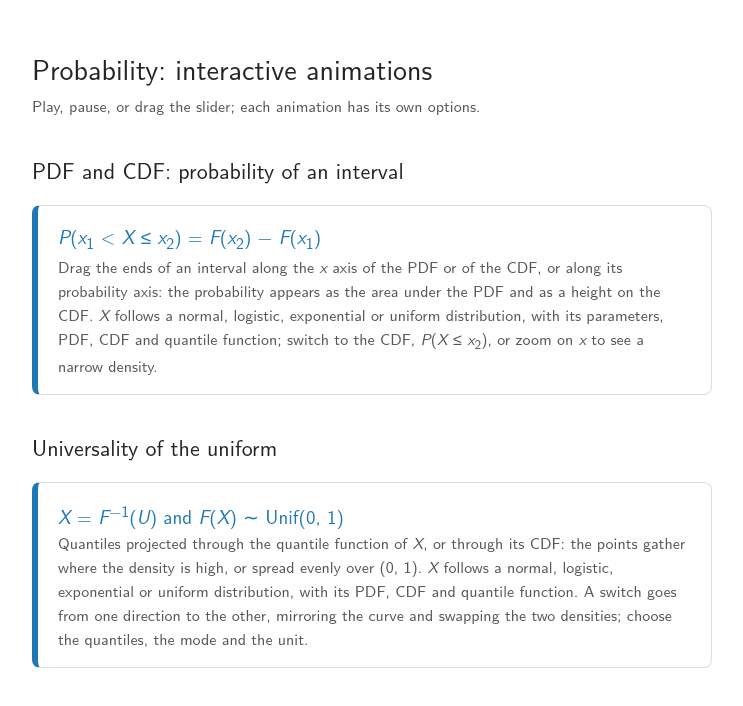
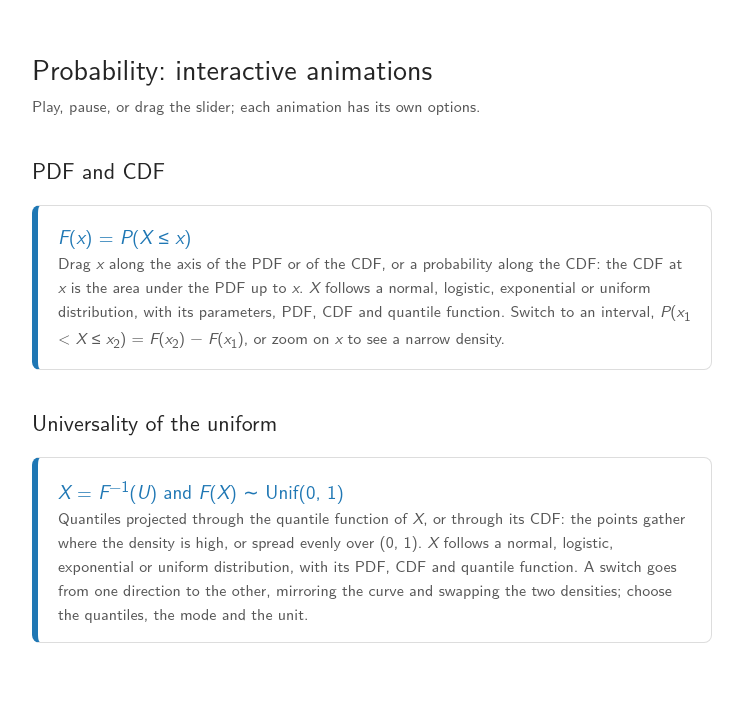
Before and after one commit to marcevrard/proba-animations, a plain HTML site: page index.html in a window 1280 px wide. Shown: the whole page, without its empty margins (268-1011 px from the left). Drawn offline with Linux system fonts and the light colour scheme.

Commit message:
PDF and CDF page opens on the CDF; README describes both pages
- The PDF and CDF page opens with x1 at -infinity: it shows
  F_X(x2) = P(X <= x2) as the area under the PDF up to x2 and the
  height of the CDF at x2. The interval, P(x1 < X <= x2), is now the
  toggle's second choice. The tab title is "PDF and CDF:
  F(x) = P(X <= x)".
- The index card presents the page as an illustration of the CDF,
  with the interval and the zoom as options.
- The README describes the PDF and CDF page, with its URL hashes, and
  how to use each page. The universality section names the four
  distributions, Unif(-2, 2) included, and the dashed curve outside
  the support.

Co-Authored-By: Claude Opus 5.5

```diff
--- a/index.html
+++ b/index.html
@@ -27,18 +27,17 @@
   options.</p>
 
   <section>
-    <h2>PDF and CDF: probability of an interval</h2>
+    <h2>PDF and CDF</h2>
     <a class="card" href="pdf-cdf/pdf-cdf.html">
-      <strong><i>P</i>(<i>x</i><sub>1</sub> &lt; <i>X</i> ≤
-      <i>x</i><sub>2</sub>) = <i>F</i>(<i>x</i><sub>2</sub>) −
-      <i>F</i>(<i>x</i><sub>1</sub>)</strong>
-      <span>Drag the ends of an interval along the <i>x</i> axis of the PDF
-      or of the CDF, or along its probability axis: the probability appears
-      as the area under the PDF and as a height on the CDF. <i>X</i> follows
-      a normal, logistic, exponential or uniform distribution, with its
-      parameters, PDF, CDF and quantile function; switch to the CDF,
-      <i>P</i>(<i>X</i> ≤ <i>x</i><sub>2</sub>), or zoom on <i>x</i> to see a
-      narrow density.</span>
+      <strong><i>F</i>(<i>x</i>) = <i>P</i>(<i>X</i> ≤ <i>x</i>)</strong>
+      <span>Drag <i>x</i> along the axis of the PDF or of the CDF, or a
+      probability along the CDF: the CDF at <i>x</i> is the area under the
+      PDF up to <i>x</i>. <i>X</i> follows a normal, logistic, exponential or
+      uniform distribution, with its parameters, PDF, CDF and quantile
+      function. Switch to an interval, <i>P</i>(<i>x</i><sub>1</sub> &lt;
+      <i>X</i> ≤ <i>x</i><sub>2</sub>) = <i>F</i>(<i>x</i><sub>2</sub>) −
+      <i>F</i>(<i>x</i><sub>1</sub>), or zoom on <i>x</i> to see a narrow
+      density.</span>
     </a>
   </section>
 
```
Also changed, not shown: pdf-cdf/pdf-cdf.html (+5 -5 lines), 1 other file.
